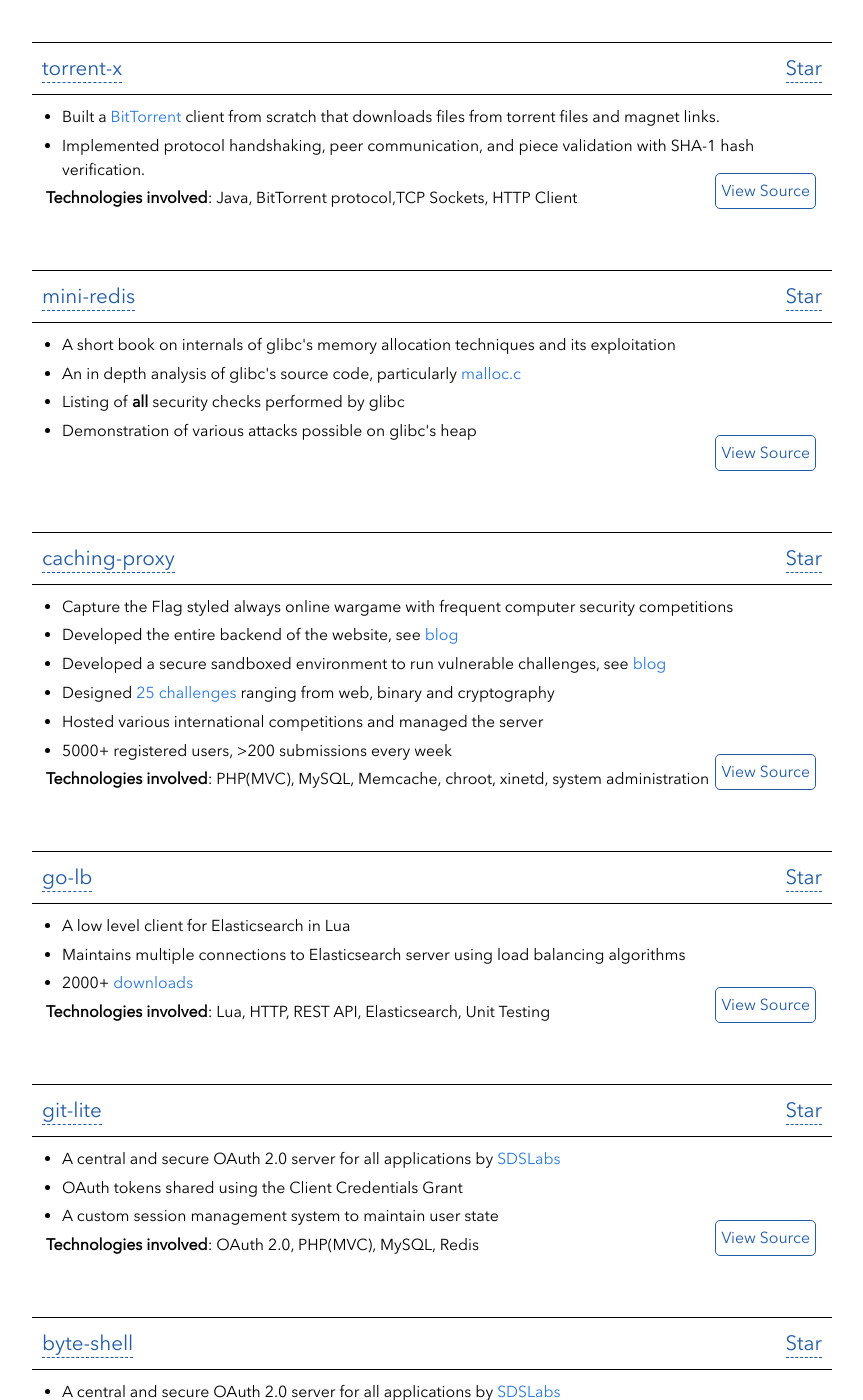
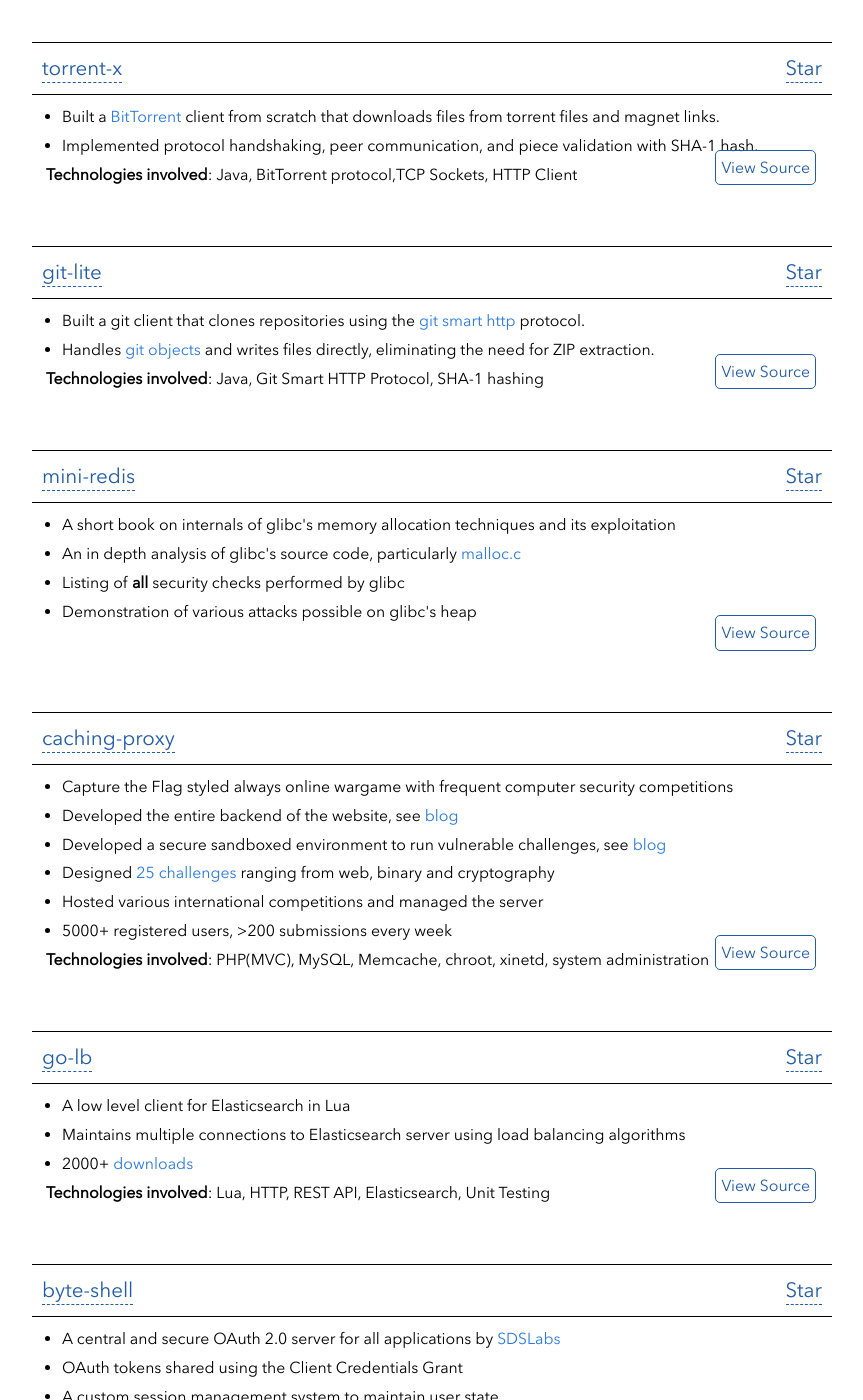
Before and after one commit to kpraveenkumar19/kpraveenkumar19.github.io, a Jekyll site: the page built from projects.html, in a window 1280 px wide and 1400 px high, scrolled down 486 px. Shown: the whole window, without its empty margins (208-1071 px from the left). Built offline with Jekyll 4.4.1, drawn with Linux system fonts in a browser that asks for light colours; nearby versions of some CDN libraries.

Commit message:
Update Projects desc

```diff
--- a/_data/projects.yml
+++ b/_data/projects.yml
@@ -18,8 +18,20 @@
   source_url: "https://github.com/kpraveenkumar19/torrent-X"
   description:
     - Built a <a href="https://www.bittorrent.com">BitTorrent</a> client from scratch that downloads files from torrent files and magnet links.
-    - Implemented protocol handshaking, peer communication, and piece validation with SHA-1 hash verification.
+    - Implemented protocol handshaking, peer communication, and piece validation with SHA-1 hash.
   tech: "Java, BitTorrent protocol,TCP Sockets, HTTP Client"
+
+
+
+- name: "git-lite"
+  github:
+    repo: "git-lite"
+  url: "https://kpraveenkumar19.github.io/git-lite/"
+  source_url: "https://github.com/kpraveenkumar19/git-lite"
+  description:
+    - Built a  git client that clones repositories using the <a href ="https://git-scm.com/docs/http-protocol">git smart http</a> protocol.
+    - Handles <a href="https://git-scm.com/book/en/v2/Git-Internals-Git-Objects">git objects</a> and writes files directly, eliminating the need for ZIP extraction.
+  tech: "Java, Git Smart HTTP Protocol, SHA-1 hashing"
 
 
 
@@ -60,18 +72,6 @@
     - 2000+ <a href="https://luarocks.org/modules/dhavalkapil/elasticsearch">downloads</a>
   tech: "Lua, HTTP, REST API, Elasticsearch, Unit Testing"
 
-
-- name: "git-lite"
-  github:
-    repo: "git-lite"
-  url: "https://kpraveenkumar19.github.io/git-lite/"
-  source_url: "https://github.com/kpraveenkumar19/git-lite"
-  description:
-    - A central and secure OAuth 2.0 server for all applications by <a href="https://sdslabs.co/">SDSLabs</a>
-    - OAuth tokens shared using the Client Credentials Grant
-    - A custom session management system to maintain user state
-  tech: "OAuth 2.0, PHP(MVC), MySQL, Redis"
-
 - name: "byte-shell"
   github:
     repo: "byte-shell"
```
